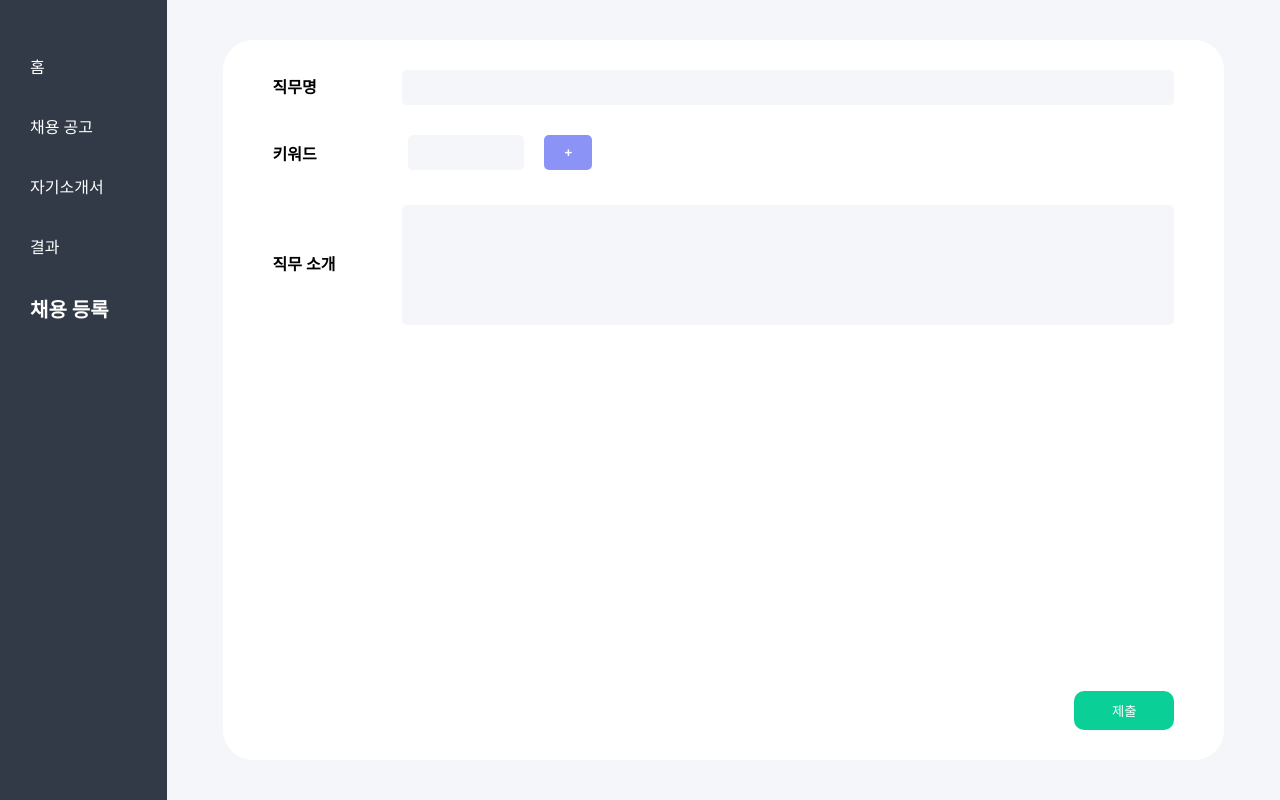
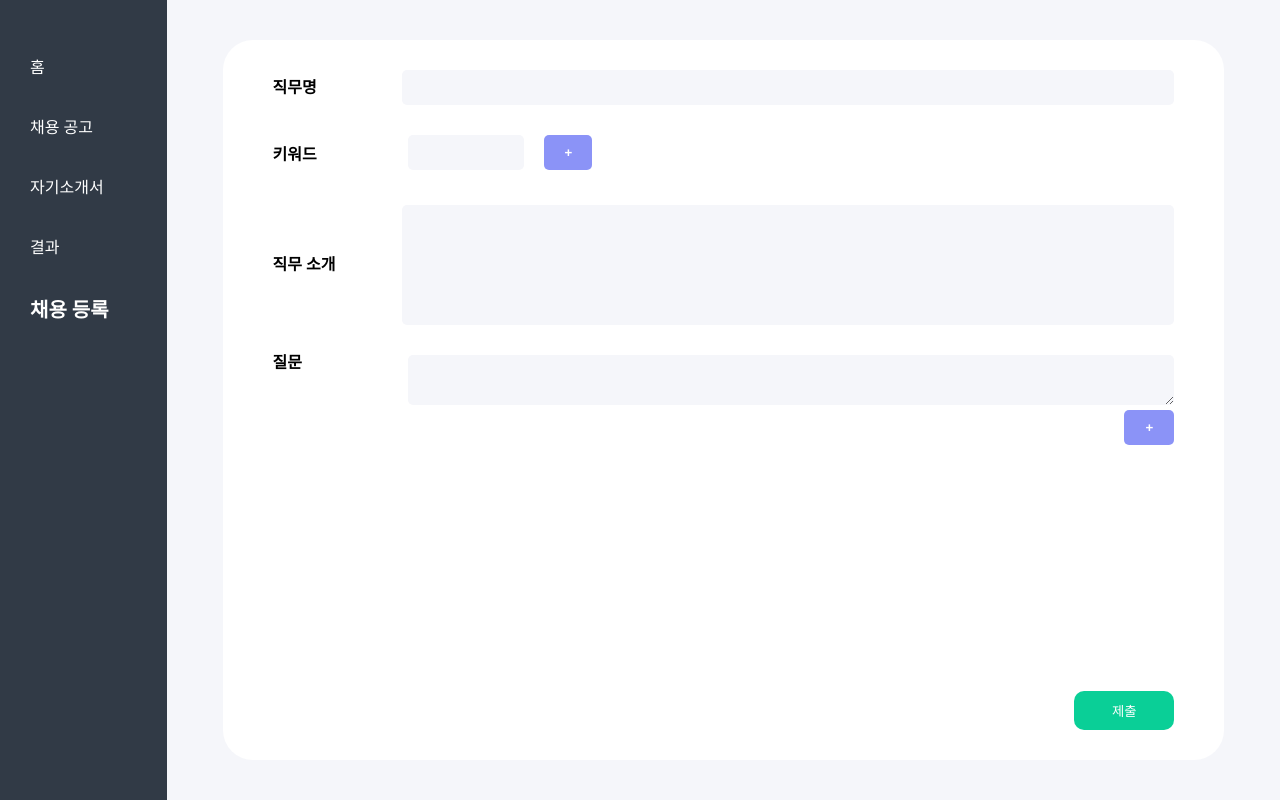
Before and after one commit to A-I-N-G/jarvise-client, a React (Create React App) app: page /register in a window 1280 px wide. Built offline with nearby package versions, Linux system fonts and the light colour scheme.

Commit message:
자소서 질문까지 등록 완료

```diff
--- /dev/null
+++ b/src/components/QuestionBox.tsx
@@ -0,0 +1,57 @@
+import styled from "styled-components";
+import { MouseEvent } from "react";
+import KeyWordInput from "./KeywordInput";
+import QuestionInput from "./QuestionInputs";
+
+const Box = styled.div`
+  margin-bottom: 30px;
+  display: flex;
+  align-items: flex-start;
+`;
+
+const Label = styled.label`
+  width: 15%;
+  font-weight: 600;
+`;
+
+const SmallBox = styled.div`
+  width: 85%;
+  position: relative;
+  display: flex;
+  flex-direction: column;
+  align-items: flex-end;
+`;
+
+const AddBtn = styled.button`
+  width: 50px;
+  padding: 10px 20px;
+  font-weight: 600;
+  border: none;
+  cursor: pointer;
+  background-color: #8b93f7;
+  color: white;
+  margin-left: 10px;
+  border-radius: 5px;
+`;
+
+const QuestionBox = () => {
+  const onClick = (e: MouseEvent<HTMLButtonElement>) => {
+    const {
+      currentTarget: { parentNode },
+    } = e;
+    if (!parentNode) return;
+    const newNode = parentNode.childNodes[0].cloneNode();
+    parentNode?.insertBefore(newNode, e.currentTarget);
+  };
+  return (
+    <Box>
+      <Label>질문</Label>
+      <SmallBox>
+        <QuestionInput />
+        <AddBtn onClick={onClick}>+</AddBtn>
+      </SmallBox>
+    </Box>
+  );
+};
+
+export default QuestionBox;
--- /dev/null
+++ b/src/components/QuestionInputs.tsx
@@ -0,0 +1,26 @@
+import styled from "styled-components";
+import { useState, ChangeEvent } from "react";
+
+const Question = styled.textarea`
+  border: none;
+  box-sizing: border-box;
+  border-radius: 5px;
+  background-color: rgb(245, 246, 250);
+  width: 100%;
+  padding: 10px 20px;
+  margin-bottom: 5px;
+`;
+
+const QuestionInput = () => {
+  const [value, setValue] = useState("");
+
+  const onChange = (e: ChangeEvent<HTMLTextAreaElement>) => {
+    const {
+      target: { value },
+    } = e;
+    setValue(value);
+  };
+  return <Question value={value} onChange={onChange} />;
+};
+
+export default QuestionInput;
--- a/src/pages/Register.tsx
+++ b/src/pages/Register.tsx
@@ -3,6 +3,7 @@ import styled from "styled-components";
 import InputBox from "../components/InputBox";
 import { useState } from "react";
 import KeyWordBox from "../components/KeyWordBox";
+import QuestionBox from "../components/QuestionBox";
 
 const ContentBox = styled.div`
   display: flex;
@@ -85,6 +86,7 @@ const Register = () => {
               value={jobIntro}
               setValue={setJobIntro}
             />
+            <QuestionBox />
           </ContentDiv>
           <SubmitBtn>제출</SubmitBtn>
         </Box>
```
